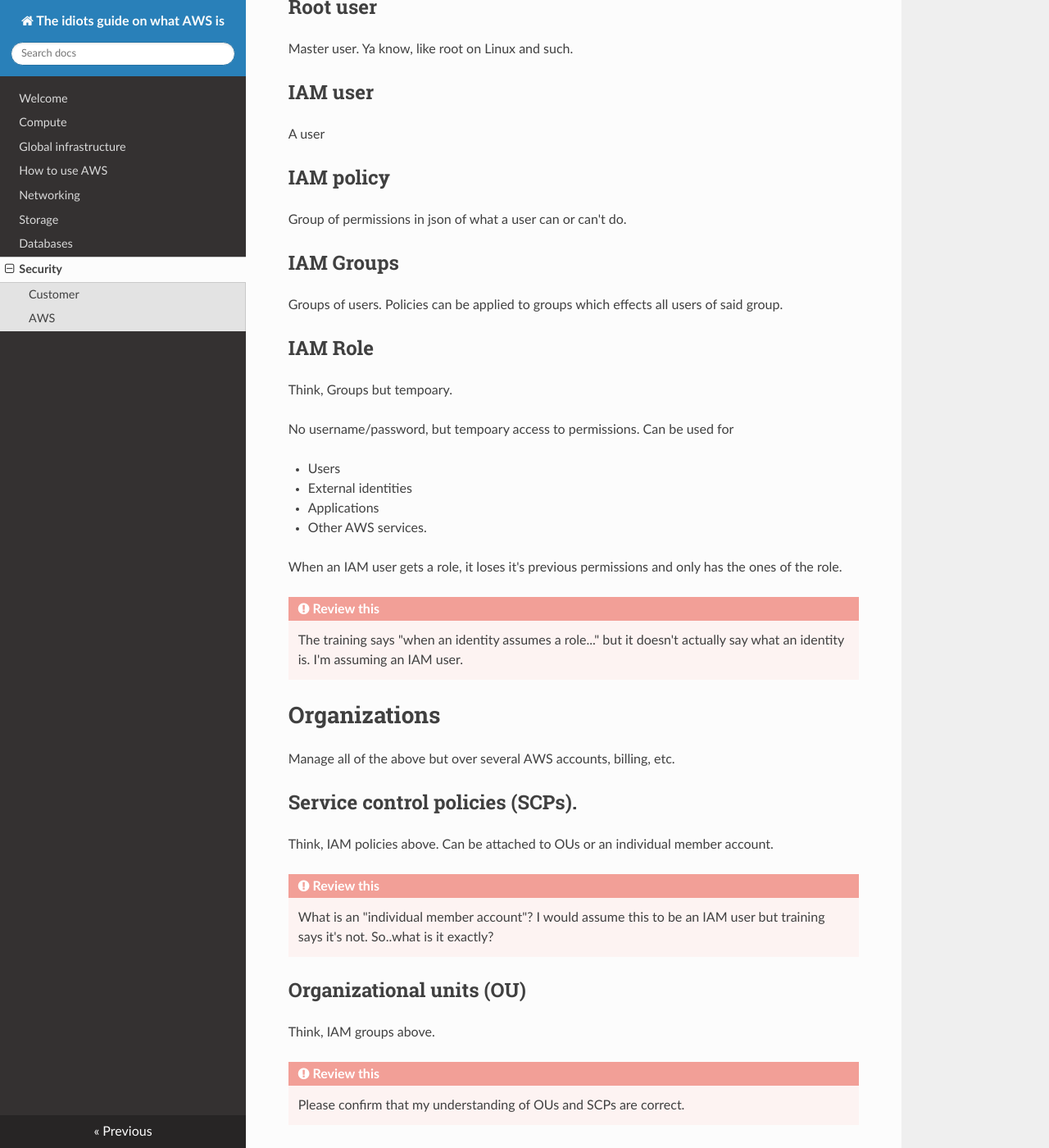
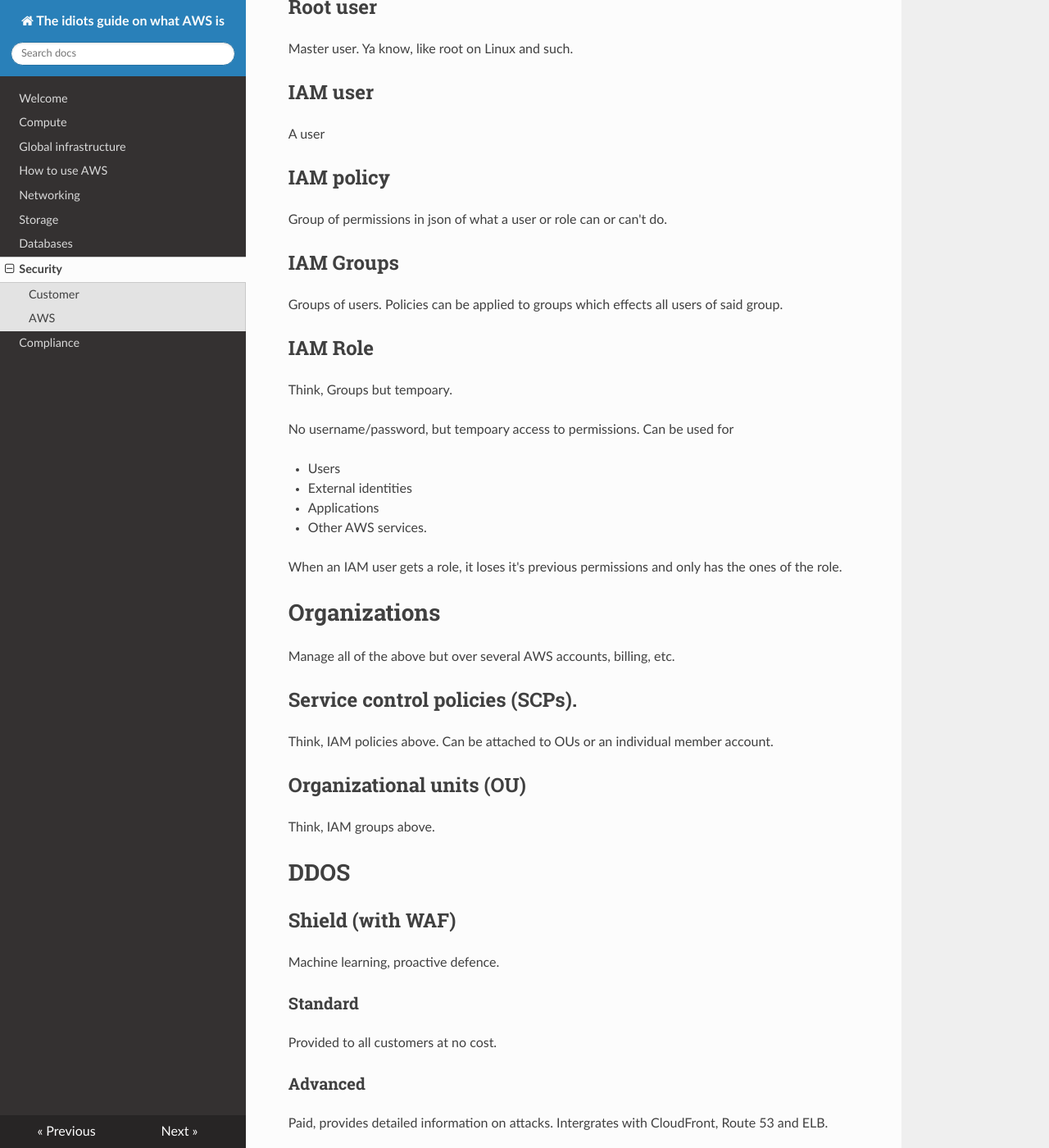
Before and after one commit to KanChiMoe/aws-docs, an MkDocs documentation site: the page built from docs/security.md, in a window 1280 px wide and 1400 px high, scrolled down 605 px. Shown: the whole window at 82% size. Built offline with MkDocs 1.6.1, drawn with Linux system fonts in a browser that asks for light colours; nearby versions of some CDN libraries.

Commit message:
corrections + enable compliance

```diff
--- a/docs/security.md
+++ b/docs/security.md
@@ -27,7 +27,7 @@ A user
 
 ## IAM policy
 
-Group of permissions in json of what a user can or can't do.
+Group of permissions in json of what a user or role can or can't do.
 
 ## IAM Groups
 
@@ -46,9 +46,6 @@ No username/password, but tempoary access to permissions. Can be used for
 
 When an IAM user gets a role, it loses it's previous permissions and only has the ones of the role.
 
-!!! danger "Review this"
-    The training says "when an identity assumes a role..." but it doesn't actually say what an identity is. I'm assuming an IAM user.
-
 # Organizations
 
 Manage all of the above but over several AWS accounts, billing, etc.
@@ -57,15 +54,9 @@ Manage all of the above but over several AWS accounts, billing, etc.
 
 Think, IAM policies above. Can be attached to OUs or an individual member account.
 
-!!! danger "Review this"
-    What is an "individual member account"? I would assume this to be an IAM user but training says it's not. So..what is it exactly?
-
 ## Organizational units (OU)
 
 Think, IAM groups above.
-
-!!! danger "Review this"
-    Please confirm that my understanding of OUs and SCPs are correct.
 
 # DDOS
 
--- a/mkdocs.yml
+++ b/mkdocs.yml
@@ -13,7 +13,7 @@ nav:
 - Storage: storage.md
 - Databases: databases.md
 - Security: security.md
-#- Compliance: compliance.md
+- Compliance: compliance.md
 #- Monitoring: monitoring.md
 #- Pricing: pricing.md
 #- Cloud Adoption: caf.md
```
